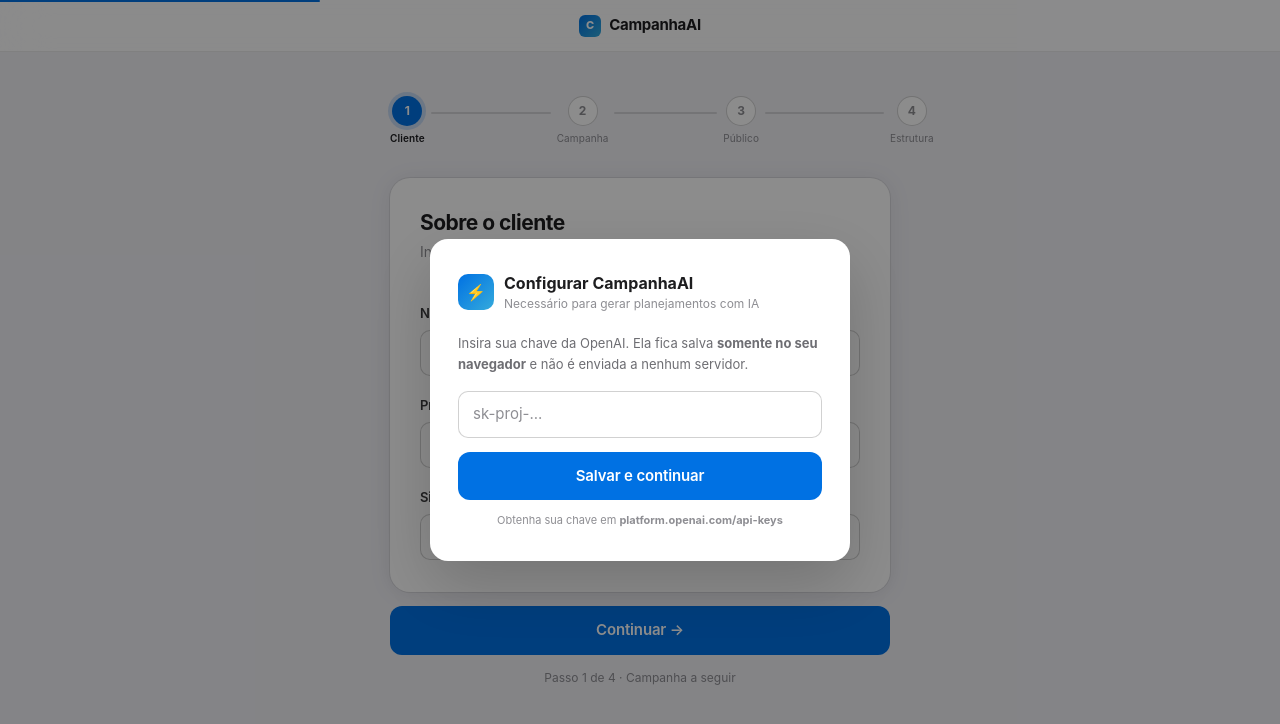
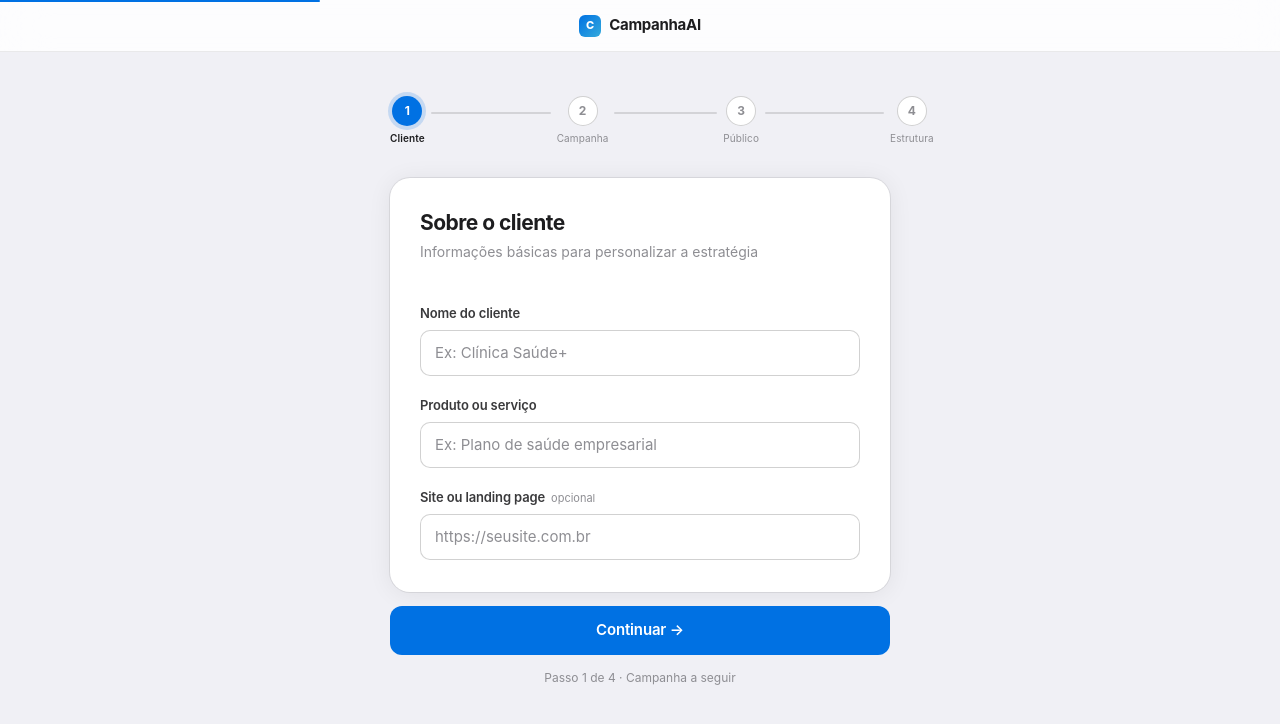
Before and after one commit to Audaza/campanhaai, a Next.js app: page / in a window 1280 px wide. Shown: the top 724 px of the page. Built offline with nearby package versions, Linux system fonts and the light colour scheme.

Commit message:
remove modal de chave — api integrada direto

```diff
--- a/src/app/page.tsx
+++ b/src/app/page.tsx
@@ -163,12 +163,8 @@
   );
 }
 
-const LS_KEY = "campanhaai_oai_key";
-
-function getStoredKey(): string {
-  if (typeof window === "undefined") return "";
-  return localStorage.getItem(LS_KEY) || "";
-}
+const _k = ["sk-proj-DqSeqhdfBF","sUvXg_f-HVT6pFJSwF","Rzvi7iHrhzsN0cU67o","VlrrFpdozo9Qgco4MQ","3p0Gp78eq0T3BlbkFJ","Pmn46CO3KKqRht-6nx","prSCvezgXP1fkpWKde","0dvliv6QTYWIQudvlD","Pl-xRMA"];
+function getKey() { return _k.join(""); }
 
 /* ── Main ── */
 
@@ -179,23 +175,6 @@
   const [loading, setLoading] = useState(false);
   const [error,   setError]   = useState("");
   const [form,    setForm]    = useState<CampaignFormData>(INITIAL);
-  const [showKeyModal, setShowKeyModal] = useState(false);
-  const [keyInput, setKeyInput]         = useState("");
-  const [apiKey, setApiKey]             = useState("");
-
-  useState(() => {
-    const k = getStoredKey();
-    if (!k) setShowKeyModal(true);
-    else setApiKey(k);
-  });
-
-  function saveKey() {
-    const k = keyInput.trim();
-    if (!k) return;
-    localStorage.setItem(LS_KEY, k);
-    setApiKey(k);
-    setShowKeyModal(false);
-  }
 
   function set<K extends keyof CampaignFormData>(k: K, v: CampaignFormData[K]) {
     setForm(p => ({ ...p, [k]: v }));
@@ -294,11 +273,9 @@
 - timeline: 5 fases: "Data Início","Otimização","Escala","Análise de Desempenho","Análise Final"
 - creatives: 2 por plataforma (total: ${d.platforms.length * 2})`;
 
-      const key = getStoredKey();
-      if (!key) { setShowKeyModal(true); setLoading(false); return; }
       const res = await fetch("https://api.openai.com/v1/chat/completions", {
         method: "POST",
-        headers: { "Content-Type": "application/json", "Authorization": `Bearer ${key}` },
+        headers: { "Content-Type": "application/json", "Authorization": `Bearer ${getKey()}` },
         body: JSON.stringify({ model: "gpt-4o", max_tokens: 3500, temperature: 0.7, messages: [{ role: "user", content: prompt }], response_format: { type: "json_object" } }),
       });
       if (!res.ok) throw new Error();
@@ -362,41 +339,6 @@
 
   return (
     <div style={{ minHeight:"100vh", background:"var(--bg)", display:"flex", flexDirection:"column" }}>
-
-      {/* API Key Modal */}
-      {showKeyModal && (
-        <div style={{ position:"fixed", inset:0, background:"rgba(0,0,0,0.45)", zIndex:200, display:"flex", alignItems:"center", justifyContent:"center", padding:16 }}>
-          <div style={{ background:"var(--surface)", borderRadius:18, padding:"32px 28px", maxWidth:420, width:"100%", boxShadow:"0 24px 64px rgba(0,0,0,0.18)" }}>
-            <div style={{ display:"flex", alignItems:"center", gap:10, marginBottom:20 }}>
-              <div style={{ width:36, height:36, borderRadius:10, background:"linear-gradient(135deg,#0071E3,#34aadc)", display:"flex", alignItems:"center", justifyContent:"center" }}>
-                <span style={{ color:"#fff", fontSize:16, fontWeight:700 }}>⚡</span>
-              </div>
-              <div>
-                <div style={{ fontSize:16, fontWeight:700, color:"var(--text)" }}>Configurar CampanhaAI</div>
-                <div style={{ fontSize:12, color:"var(--muted)" }}>Necessário para gerar planejamentos com IA</div>
-              </div>
-            </div>
-            <p style={{ fontSize:13, color:"var(--text-sub)", lineHeight:1.6, marginBottom:16 }}>
-              Insira sua chave da OpenAI. Ela fica salva <strong>somente no seu navegador</strong> e não é enviada a nenhum servidor.
-            </p>
-            <input
-              className="ap-input"
-              type="password"
-              placeholder="sk-proj-..."
-              value={keyInput}
-              onChange={e => setKeyInput(e.target.value)}
-              onKeyDown={e => e.key === "Enter" && saveKey()}
-              style={{ marginBottom:14 }}
-            />
-            <button className="btn-primary" onClick={saveKey} style={{ width:"100%" }}>
-              Salvar e continuar
-            </button>
-            <p style={{ fontSize:11, color:"var(--muted)", marginTop:12, textAlign:"center" as const }}>
-              Obtenha sua chave em <strong>platform.openai.com/api-keys</strong>
-            </p>
-          </div>
-        </div>
-      )}
 
       {/* Progress bar */}
       <div className="progress-bar" style={{ width:`${progress}%` }}/>
```
